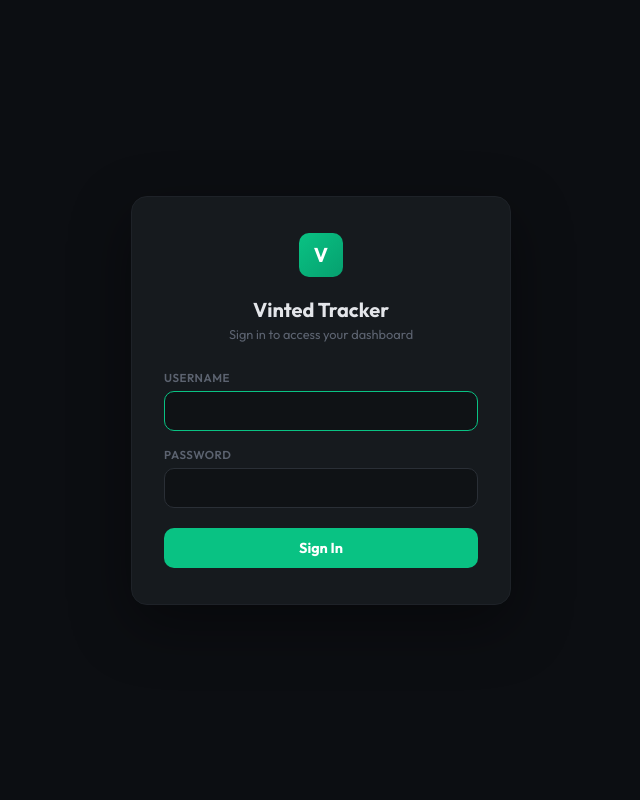
After one commit to dfdf41842366/vinted-tracker, a Flask app: page /login in a window 1280 px wide. The commit adds this page. Shown: the whole page, without its empty margins (319-959 px from the left). Run offline with Flask 3, Linux system fonts and the light colour scheme.

Commit message:
Add login auth, manual status override, and order notes

```diff
--- a/app.py
+++ b/app.py
@@ -17,7 +17,8 @@ import hashlib
 import threading
 import logging
 from datetime import datetime, timedelta
-from flask import Flask, jsonify, render_template, send_from_directory, request
+from flask import Flask, jsonify, render_template, send_from_directory, request, session, redirect, url_for
+from functools import wraps
 try:
     from apscheduler.schedulers.background import BackgroundScheduler
     HAS_APSCHEDULER = True
@@ -30,10 +31,13 @@ logging.basicConfig(level=logging.INFO, format='%(asctime)s [%(levelname)s] %(me
 log = logging.getLogger(__name__)
 
 app = Flask(__name__, static_folder='static', template_folder='templates')
+app.secret_key = os.environ.get('SECRET_KEY', 'vinted-tracker-secret-2024')
 
 # ── Configuration from environment ─────────────────────────────────────────
 GMAIL_USER = os.environ.get('GMAIL_USER', '')
 GMAIL_APP_PASSWORD = os.environ.get('GMAIL_APP_PASSWORD', '')
+DASHBOARD_USER = os.environ.get('DASHBOARD_USER', 'admin')
+DASHBOARD_PASSWORD = os.environ.get('DASHBOARD_PASSWORD', 'vinted123')
 IMAP_SERVER = 'imap.gmail.com'
 IMAP_PORT = 993
 SYNC_INTERVAL_MINUTES = int(os.environ.get('SYNC_INTERVAL', '15'))
@@ -424,11 +428,12 @@ def sync_orders(days_back=None, incremental=False):
                         if (e['status'], e['date'][:16]) not in ek:
                             x['events'].append(e)
                     x['events'].sort(key=lambda e: e['date'])
-                    cr = STATUS_RANK.get(x['current_status'], 0)
-                    nr = STATUS_RANK.get(o['current_status'], 0)
-                    if nr < 0 or nr > cr:
-                        x['current_status'] = o['current_status']
-                        x['last_updated'] = o['last_updated']
+                    if not x.get('manual_status_override'):
+                        cr = STATUS_RANK.get(x['current_status'], 0)
+                        nr = STATUS_RANK.get(o['current_status'], 0)
+                        if nr < 0 or nr > cr:
+                            x['current_status'] = o['current_status']
+                            x['last_updated'] = o['last_updated']
                     ef = set(a['filename'] for a in x['attachments'])
                     for a in o['attachments']:
                         if a['filename'] not in ef:
@@ -477,6 +482,17 @@ def save_cache(data):
         json.dump(data, f, indent=2, default=str)
 
 
+# ── Auth ───────────────────────────────────────────────────────────────────
+
+def login_required(f):
+    @wraps(f)
+    def decorated(*args, **kwargs):
+        if not session.get('logged_in'):
+            return redirect(url_for('login'))
+        return f(*args, **kwargs)
+    return decorated
+
+
 # ── Background scheduler ──────────────────────────────────────────────────
 
 def scheduled_sync():
@@ -516,7 +532,26 @@ def start_scheduler():
 # Start scheduler when the app module loads (works with gunicorn)
 start_scheduler()
 
+@app.route('/login', methods=['GET', 'POST'])
+def login():
+    error = None
+    if request.method == 'POST':
+        if (request.form.get('username') == DASHBOARD_USER and
+                request.form.get('password') == DASHBOARD_PASSWORD):
+            session['logged_in'] = True
+            return redirect(url_for('index'))
+        error = 'Invalid username or password'
+    return render_template('login.html', error=error)
+
+
+@app.route('/logout')
+def logout():
+    session.clear()
+    return redirect(url_for('login'))
+
+
 @app.route('/')
+@login_required
 def index():
     return render_template('dashboard.html')
 
@@ -535,6 +570,7 @@ def health():
 
 
 @app.route('/api/orders')
+@login_required
 def api_orders():
     with cache_lock:
         c = load_cache()
@@ -556,6 +592,7 @@ def api_orders():
 
 
 @app.route('/api/refresh', methods=['POST'])
+@login_required
 def api_refresh():
     try:
         days = int((request.json or {}).get('days_back', SYNC_DAYS_BACK))
@@ -571,6 +608,7 @@ def api_refresh():
 
 
 @app.route('/api/order/<oid>')
+@login_required
 def api_order(oid):
     with cache_lock:
         c = load_cache()
@@ -578,7 +616,44 @@ def api_order(oid):
     return jsonify(o) if o else (jsonify({'error': 'Not found'}), 404)
 
 
+@app.route('/api/order/<oid>/status', methods=['PUT'])
+@login_required
+def api_update_status(oid):
+    data = request.get_json() or {}
+    new_status = data.get('status', '').strip()
+    if not new_status:
+        return jsonify({'error': 'status required'}), 400
+    with cache_lock:
+        c = load_cache()
+        o = c.get('orders', {}).get(oid)
+        if not o:
+            return jsonify({'error': 'Not found'}), 404
+        o['current_status'] = new_status
+        o['manual_status_override'] = True
+        o['last_updated'] = datetime.now().isoformat()
+        ev = {'status': new_status, 'date': datetime.now().isoformat(), 'detail': '✏️ Manually updated'}
+        o['events'].append(ev)
+        save_cache(c)
+    return jsonify({'success': True})
+
+
+@app.route('/api/order/<oid>/notes', methods=['PUT'])
+@login_required
+def api_update_notes(oid):
+    data = request.get_json() or {}
+    notes = data.get('notes', '')
+    with cache_lock:
+        c = load_cache()
+        o = c.get('orders', {}).get(oid)
+        if not o:
+            return jsonify({'error': 'Not found'}), 404
+        o['notes'] = notes
+        save_cache(c)
+    return jsonify({'success': True})
+
+
 @app.route('/attachments/<path:fp>')
+@login_required
 def serve_att(fp):
     return send_from_directory(ATTACHMENTS_DIR, fp)
 
--- /dev/null
+++ b/templates/login.html
@@ -0,0 +1,39 @@
+<!DOCTYPE html>
+<html lang="en">
+<head>
+<meta charset="UTF-8">
+<meta name="viewport" content="width=device-width, initial-scale=1.0">
+<title>Login — Vinted Tracker</title>
+<link href="https://fonts.googleapis.com/css2?family=Outfit:wght@400;600;700&display=swap" rel="stylesheet">
+<style>
+*,*::before,*::after{box-sizing:border-box;margin:0;padding:0}
+:root{--bg:#0c0e12;--card:#161a1e;--border:#1e2228;--border2:#2a2f36;--text:#e4e6ea;--text2:#8b929a;--muted:#5c6370;--accent:#09c283;--danger:#ef4444;--r:10px;--font:'Outfit',-apple-system,sans-serif}
+body{font-family:var(--font);background:var(--bg);color:var(--text);min-height:100vh;display:flex;align-items:center;justify-content:center;padding:20px}
+.card{background:var(--card);border:1px solid var(--border);border-radius:16px;padding:36px 32px;width:100%;max-width:380px;box-shadow:0 20px 60px rgba(0,0,0,.4)}
+.logo{width:44px;height:44px;border-radius:10px;background:linear-gradient(135deg,var(--accent),#06a06f);display:flex;align-items:center;justify-content:center;font-weight:800;font-size:20px;color:#fff;margin:0 auto 20px}
+h1{font-size:1.25rem;font-weight:700;text-align:center;margin-bottom:4px}
+.sub{font-size:.8rem;color:var(--muted);text-align:center;margin-bottom:28px}
+label{display:block;font-size:.72rem;font-weight:600;color:var(--muted);text-transform:uppercase;letter-spacing:.5px;margin-bottom:6px}
+input{width:100%;padding:10px 14px;border:1px solid var(--border2);border-radius:var(--r);background:#0f1215;color:var(--text);font-family:var(--font);font-size:.9rem;outline:none;margin-bottom:16px;transition:border-color .15s}
+input:focus{border-color:var(--accent)}
+.btn{width:100%;padding:11px;border:none;border-radius:var(--r);background:var(--accent);color:#fff;font-family:var(--font);font-size:.9rem;font-weight:700;cursor:pointer;transition:background .15s;margin-top:4px}
+.btn:hover{background:#07a873}
+.error{background:rgba(239,68,68,.1);border:1px solid rgba(239,68,68,.25);color:var(--danger);padding:10px 14px;border-radius:var(--r);font-size:.83rem;margin-bottom:18px;text-align:center}
+</style>
+</head>
+<body>
+<div class="card">
+  <div class="logo">V</div>
+  <h1>Vinted Tracker</h1>
+  <div class="sub">Sign in to access your dashboard</div>
+  {% if error %}<div class="error">{{ error }}</div>{% endif %}
+  <form method="post">
+    <label>Username</label>
+    <input type="text" name="username" autocomplete="username" autofocus required>
+    <label>Password</label>
+    <input type="password" name="password" autocomplete="current-password" required>
+    <button type="submit" class="btn">Sign In</button>
+  </form>
+</div>
+</body>
+</html>
```
Also changed, not shown: templates/dashboard.html (+47 -2 lines), .claude/settings.local.json (added).
